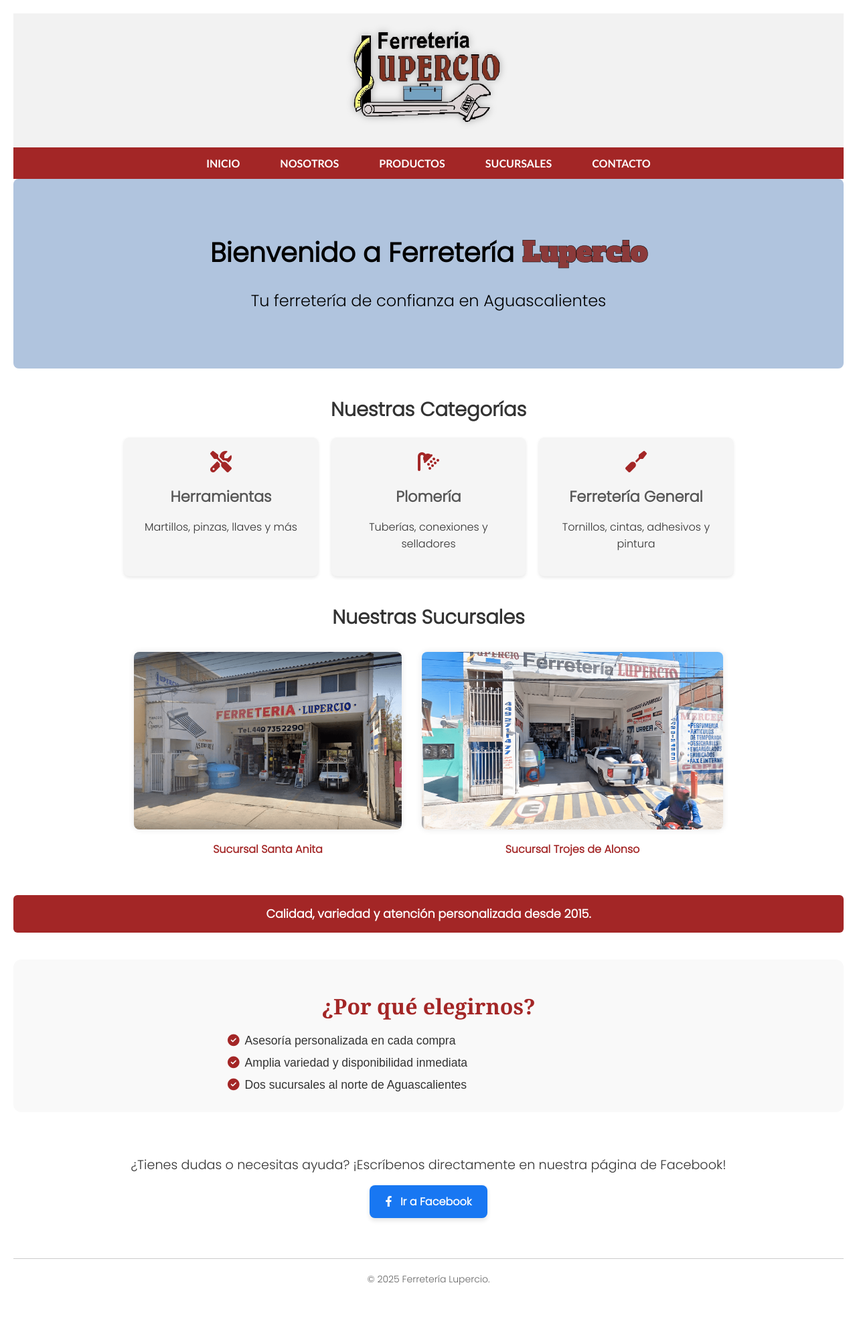
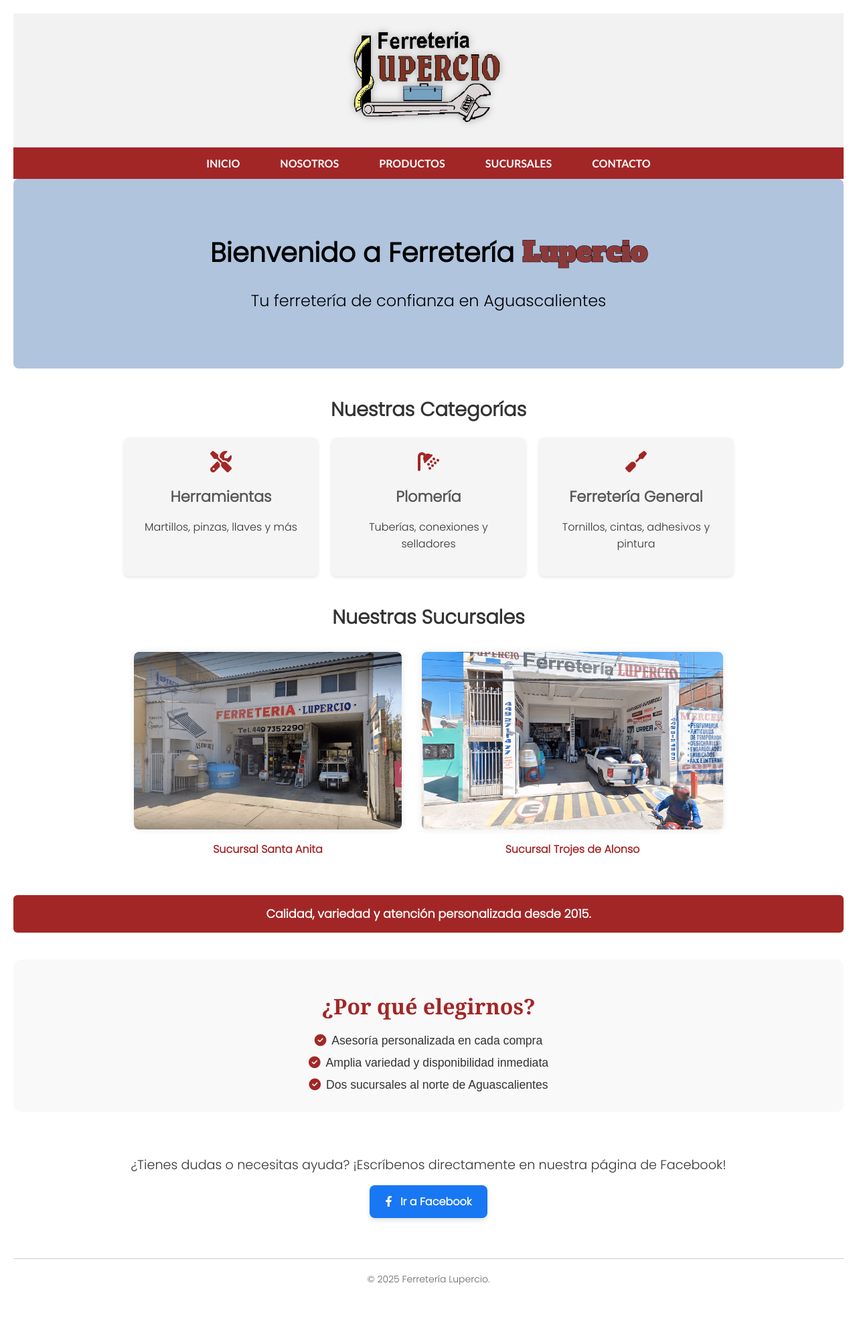
Before and after one commit to Ferreteria-Lupercio/Ferreteria-Lupercio.github.io, a Jekyll site: the page built from index.md, in a window 1280 px wide. Shown: the whole page at 67% size. Built offline with Jekyll 4.4.1, drawn with Linux system fonts in a browser that asks for light colours.

Commit message:
Update index.md

```diff
--- a/index.md
+++ b/index.md
@@ -65,7 +65,7 @@ layout: default
   <h2 style="font-family: 'Georgia', serif; font-size: 2rem; color: #a32626; margin-bottom: 20px;">
     ¿Por qué elegirnos?
   </h2>
-  <ul style="max-width: 600px; margin: 0 auto; list-style: none; padding: 0; font-size: 1.1rem; font-family: 'Arial', sans-serif; color: #333; text-align: left;">
+  <ul style="max-width: 600px; margin: 0 auto; list-style: none; padding: 0; font-size: 1.1rem; font-family: 'Arial', sans-serif; color: #333; text-align: center;">
     <li style="margin-bottom: 12px;"><i class="fas fa-check-circle" style="color: #a32626; margin-right: 8px;"></i>Asesoría personalizada en cada compra</li>
     <li style="margin-bottom: 12px;"><i class="fas fa-check-circle" style="color: #a32626; margin-right: 8px;"></i>Amplia variedad y disponibilidad inmediata</li>
     <li><i class="fas fa-check-circle" style="color: #a32626; margin-right: 8px;"></i>Dos sucursales al norte de Aguascalientes</li>
```
